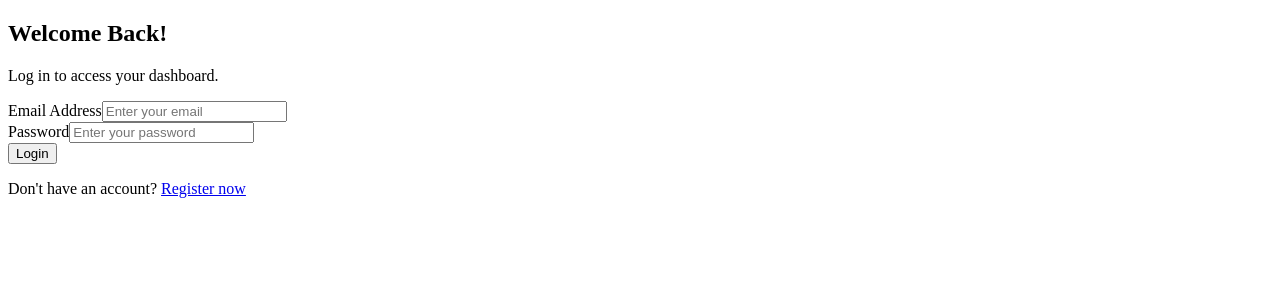
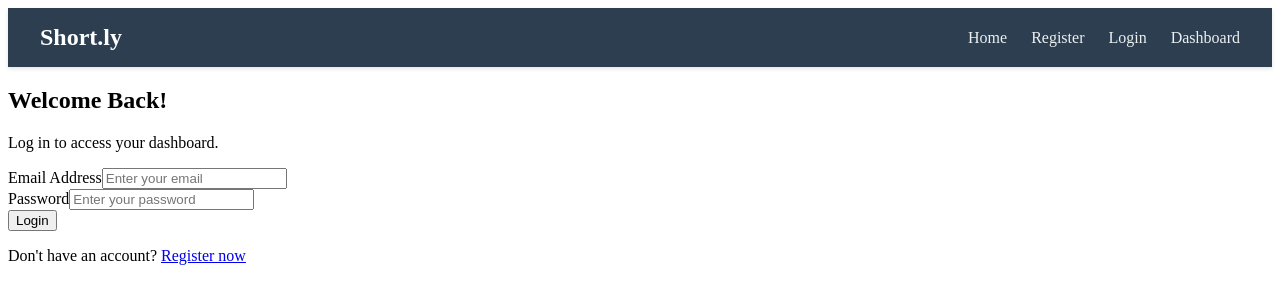
Before and after one commit to rishabhsharmaa/URL-Shortener, a React (Vite) app in the folder client/: page /login in a window 1280 px wide. Shown: the top 304 px of the page. Built offline with nearby package versions, Linux system fonts and the light colour scheme.

Commit message:
created a loading animation in spinner.jsx and added navbar to the website

```diff
--- a/client/src/App.jsx
+++ b/client/src/App.jsx
@@ -1,23 +1,27 @@
-import {BrowserRouter , Routes , Route} from 'react-router-dom';
+import { BrowserRouter, Routes, Route } from 'react-router-dom';
 
 import LoginPage from './pages/LoginPage';
 import RegisterPage from './pages/RegisterPage';
 import HomePage from './pages/HomePage';
 import DashboardPage from './pages/DashboardPage';
 import PrivateRoute from './components/PrivateRoute';
-function App(){
+
+import Navbar from './components/Navbar';
+
+function App() {
   return (
     <BrowserRouter>
-    <div className="divcontainer">
-      <Routes>
-        <Route path='/' element={<HomePage/>}/>
-        <Route  path='/login' element ={<LoginPage/>}/>
-        <Route path ='/register' element ={<RegisterPage/>}/>
-        <Route path = '/dashboard' element ={<PrivateRoute><DashboardPage /></PrivateRoute>}/>
-      </Routes>
-    </div>
+      <Navbar/>
+      <div className="divcontainer">
+        <Routes>
+          <Route path='/' element={<HomePage/>}/>
+          <Route path='/login' element={<LoginPage/>}/>
+          <Route path='/register' element={<RegisterPage/>}/>
+          <Route path='/dashboard' element={<PrivateRoute><DashboardPage /></PrivateRoute>}/>
+        </Routes>
+      </div>
     </BrowserRouter>
   );
-};
+}
 
 export default App;
--- /dev/null
+++ b/client/src/components/Navbar.css
@@ -0,0 +1,36 @@
+.navbar{
+    background-color : #2c3e50;
+    padding : 1rem 2rem;
+    display : flex;
+    justify-content:space-between;
+    align-items:center;
+    position :sticky;
+    top:0;
+    z-index : 1000;
+    box-shadow: 0 2px 4px rgba(0,0,0,0.1);
+}
+
+.navbar-brand a{
+    color:white;
+    text-decoration:none;
+    font-weight:bold;
+    font-size:1.5rem;
+
+}
+
+.navbar-links {
+    list-style:none;
+    display : flex;
+    gap:1.5rem;
+    margin:0;
+    padding:0;
+}
+.navbar-links a{
+    color:#ecf0f1;
+    text-decoration:none;
+    font-size:1rem;
+    transition : color 0.2s ease-in-out;
+}
+.navbar-links a:hover{
+    color:#3498db;
+}
--- /dev/null
+++ b/client/src/components/Navbar.jsx
@@ -0,0 +1,21 @@
+import React from 'react';
+import {Link}  from 'react-router-dom';
+import './Navbar.css';
+
+const Navbar = ()=>{
+    return(
+        <nav className='navbar'>
+            <div className='navbar-brand'>
+                <Link to='/' >Short.ly</Link>
+            </div>
+            <ul className='navbar-links'>
+                <li><Link to ='/'>Home</Link></li>
+                <li><Link to ='/register'>Register</Link></li>
+                <li><Link to ='/login'>Login</Link></li>
+                <li><Link to ='/dashboard'>Dashboard</Link></li>
+            </ul>
+        </nav>
+    )
+}
+
+export default Navbar;
--- /dev/null
+++ b/client/src/components/Spinner.css
@@ -0,0 +1,29 @@
+.spinner{
+    margin : 0 auto;
+
+    width:24px;
+    height:24px;
+
+    border:4px solid rgba(0,0,0,0.1);
+    border-radius:50%;
+    border-left-color: #0d6efd;
+
+    animation : spin 1s linear infinite;
+
+}
+
+.spinnner.spinner-small{
+    width :16px;
+    height:16px;
+    border-width:2px;
+
+}
+
+@keyframes spin{
+    0%{
+        transform:degree(0);
+    }
+    100%{
+        transform:degree(360);
+    }
+}
--- /dev/null
+++ b/client/src/components/spinner.jsx
@@ -0,0 +1,11 @@
+import React from 'react';
+import './Spinner.css';
+
+const Spinner =({size})=>{
+    const spinnerClass = size==='small'?'spinner-small':'spinner';
+    return <div className={spinnerClass}></div>;
+
+
+};
+
+export default Spinner;
--- a/client/src/pages/DashboardPage.jsx
+++ b/client/src/pages/DashboardPage.jsx
@@ -4,7 +4,7 @@ import { useAuth } from '../context/AuthContext';
 
 import { getUserLinks } from '../services/linkService';
 
-
+import Spinner from '../components/spinner';
 const DashboardPage = () => {
   const [links, setLinks] = useState([]);
   const [isLoading, setIsLoading] = useState(true);
@@ -60,7 +60,7 @@ const DashboardPage = () => {
 
       <div className="links-list-container" style={{ marginTop: '2rem' }}>
         {isLoading ? (
-          <p>Loading your links...</p>
+          <Spinner />
         ) : error ? (
           <p className="error-message" style={{ color: 'red' }}>
             Error: {error}
@@ -91,7 +91,7 @@ const DashboardPage = () => {
                   <td style={{ padding: '8px', textAlign: 'center' }}>{link.clicks}</td>
                   <td style={{ padding: '8px' }}>
 
-                    <button className="btn btn-copy" onClick={() => handleCopy(link.shortUrl,link._id)}>
+                    <button className="btn btn-copy btn-small" onClick={() => handleCopy(link.shortUrl,link._id)}>
                       {isCopiedLink===link._id ? 'copied!':'copy'}
                     </button>
                   </td>
--- a/client/src/pages/HomePage.jsx
+++ b/client/src/pages/HomePage.jsx
@@ -1,13 +1,14 @@
 import React, { useState } from 'react';
 import { createShortUrl } from '../services/apiService';
 import { useAuth } from '../context/AuthContext';
-
+import Spinner from '../components/spinner';
 const HomePage = () => {
   const [longUrl, setLongUrl] = useState('');
   const [shortUrlData, setShortUrlData] = useState(null);
   const [error, setError] = useState('');
   const { token } = useAuth();
   const [isCopy , setIsCopy]=useState(false);
+  const [isLoading,setIsLoading]=useState(false);
   const handleCopy = async()=>{
     if(!shortUrlData){
         return;
@@ -25,6 +26,7 @@ const HomePage = () => {
       alert("failed to copy to clipboard");
     }
   }
+
   const handleSubmit = async (e) => {
     e.preventDefault();
 
@@ -33,16 +35,19 @@ const HomePage = () => {
       setShortUrlData(null);
       return;
     }
-
+    setIsLoading(true);
     try {
       setError('');
       const response = await createShortUrl(longUrl, token);
       setShortUrlData(response.data);
+
     } catch (err) {
       const errorMessage = err.error || 'An unexpected error occurred.';
       setError(errorMessage);
       setShortUrlData(null);
       console.error('Error from API:', err);
+    }finally{
+      setIsLoading(false);
     }
   };
 
@@ -63,7 +68,9 @@ const HomePage = () => {
             required
           />
         </div>
-        <button type="submit">Shorten</button>
+        <button type="submit" disabled={isLoading}>
+          {isLoading ? <Spinner size = 'small'/> : 'Shorten'}
+        </button>
       </form>
 
       {error && (
```
